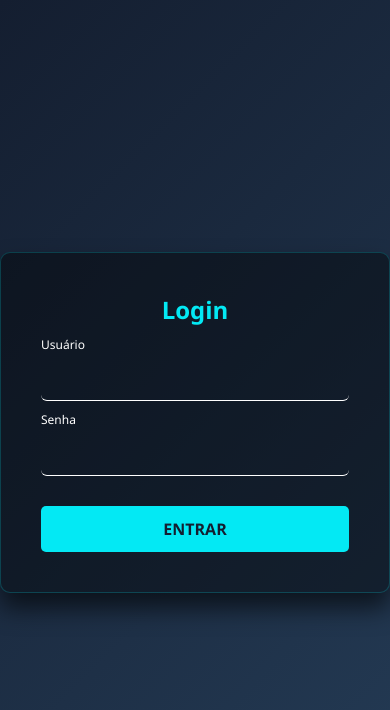
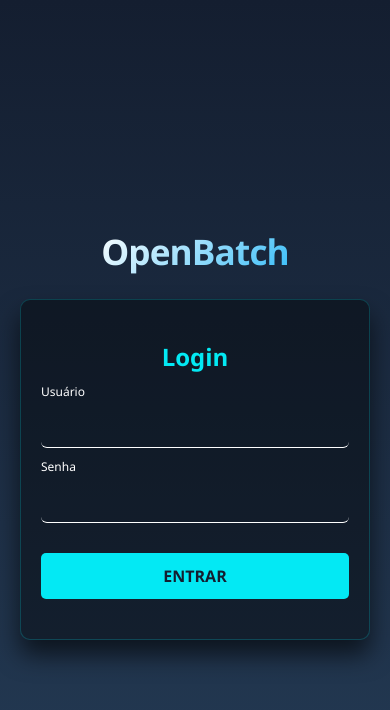
Before and after one commit to marcusmartinss/openbatch, a React (Vite) app in the folder openbatch/: page / in a window 390 px wide. Shown: the top 710 px of the page. Built offline with nearby package versions, Linux system fonts and the light colour scheme.

Commit message:
style(login): Alteração no design do título na página de login
Deixando a logo "Openbatch" da página de login parecida com a do header quando logado

```diff
--- a/openbatch/src/components/Header.jsx
+++ b/openbatch/src/components/Header.jsx
@@ -8,7 +8,6 @@ function Header({ user, onLogout }) {
       </div>
 
       <div className="user-info">
-        {/* Usando as classes .user-greeting e .user-name definidas no CSS */}
         <span className="user-greeting">
           Olá, <span className="user-name">{user}</span>
         </span>
--- a/openbatch/src/pages/LoginPage.jsx
+++ b/openbatch/src/pages/LoginPage.jsx
@@ -43,6 +43,8 @@ function LoginPage({ onLogin }) {
 
   return (
     <div className="login-page-container">
+      <h1 className="app-brand-title">OpenBatch</h1>
+
       <div className="login-box">
         <h2>Login</h2>
         <form onSubmit={handleSubmit}>
--- a/openbatch/src/styles/login.css
+++ b/openbatch/src/styles/login.css
@@ -1,9 +1,13 @@
 .login-page-container {
-    display: flex;
-    justify-content: center;
-    align-items: center;
-    min-height: 100vh;
-    background: linear-gradient(135deg, #141e30, #243b55);
+  display: flex;
+  flex-direction: column;
+  align-items: center;
+  justify-content: center;
+  height: 100vh;
+  width: 100%;
+  background: linear-gradient(#141e30, #243b55);
+  padding: 20px;
+  box-sizing: border-box;
 }
 
 .login-box {
@@ -67,3 +71,28 @@
     background-color: #fff;
     box-shadow: 0 0 5px #03e9f4, 0 0 15px #03e9f4;
 }
+
+.app-brand-title {
+  font-size: 3.5rem;
+  font-weight: 800;
+  letter-spacing: -0.025em;
+  margin-bottom: 2rem;
+  text-align: center;
+  background: linear-gradient(135deg, #ffffff 0%, var(--primary-color, #4facfe) 100%);
+  -webkit-background-clip: text;
+  background-clip: text;
+  -webkit-text-fill-color: transparent;
+  color: transparent;
+}
+
+@media (max-width: 480px) {
+  .app-brand-title {
+    font-size: 2.2rem;
+    margin-bottom: 1.5rem;
+  }
+
+  .login-box {
+    width: 100%;
+    padding: 40px 20px;
+  }
+}
```
